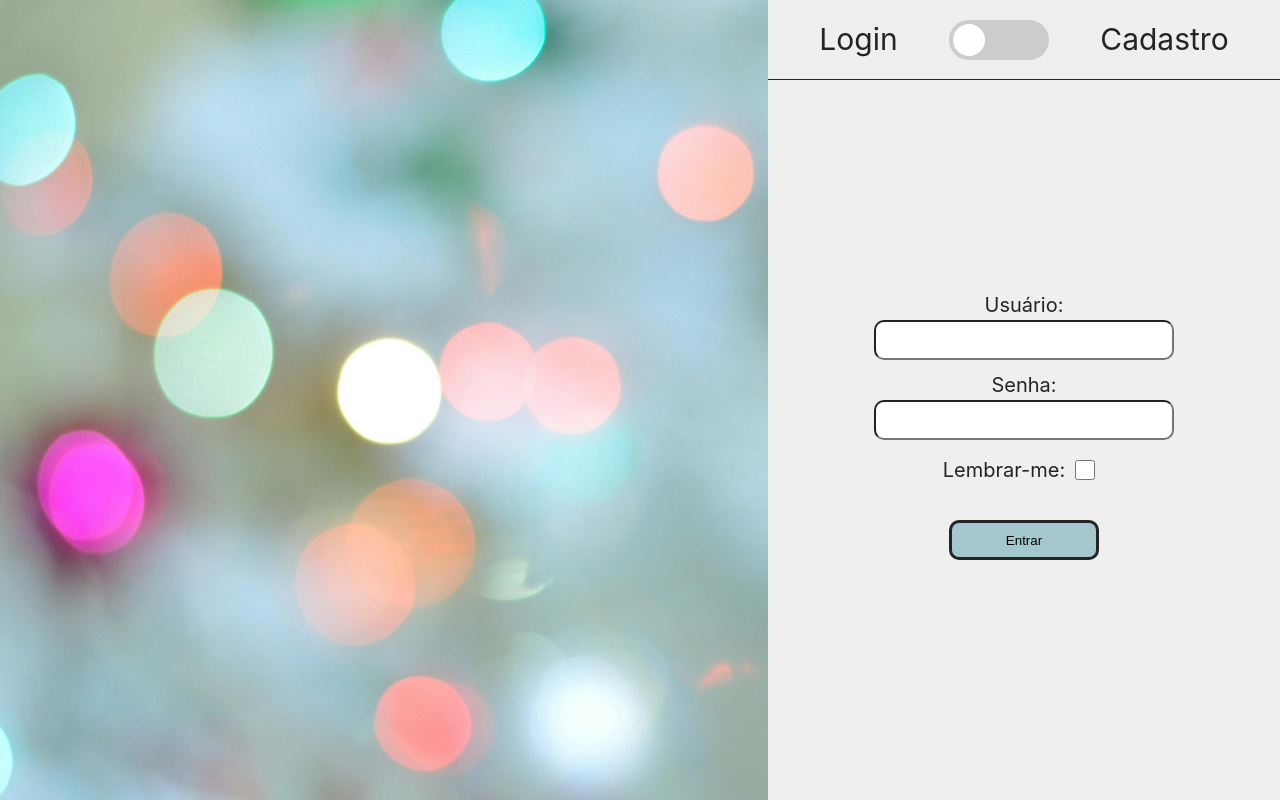
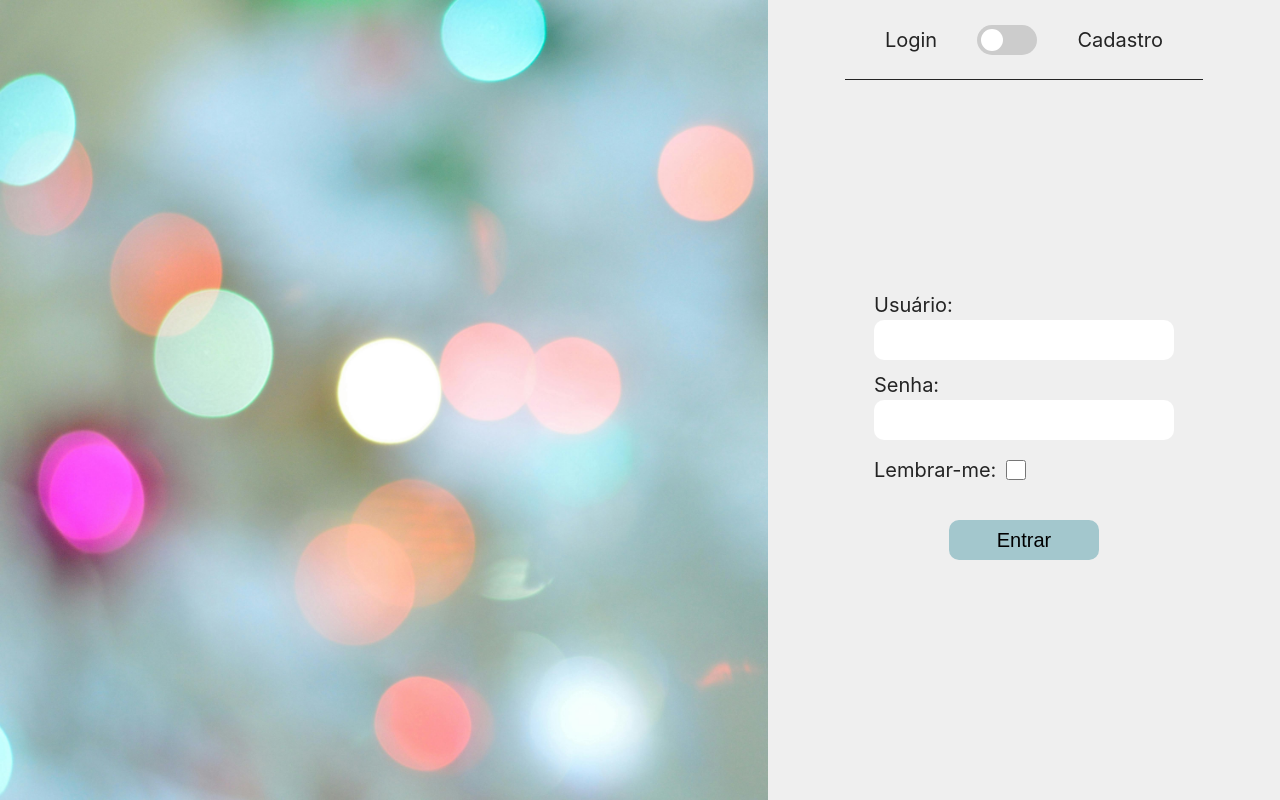
Before and after one commit to ydmartino/PI3SEM, a React (Vite) app in the folder client/: page / in a window 1280 px wide. Built offline with nearby package versions, Linux system fonts and the light colour scheme.

Commit message:
Pag de Login Componentizada. Closes #8

```diff
--- a/client/src/assets/login.css
+++ b/client/src/assets/login.css
@@ -7,6 +7,7 @@ body {
 
 *{
     box-sizing: border-box;
+    font-size: 20px;
 }
 
 h1 {
@@ -32,6 +33,9 @@ h1 {
     margin: 0px;
     background-color: #efefef;
     color: #242424;
+    display: flex;
+    flex-direction: column;
+    align-items: center;
 }
 
 .loginHeader {
@@ -40,15 +44,15 @@ h1 {
     flex-direction: row;
     border-bottom: 1px solid #242424;
     justify-content: space-evenly;
-    font-size: 30px;
     align-items: center;
+    width: 70%;
 }
 
 .switch {
     position: relative;
     display: inline-block;
-    width: 100px;
-    height: 40px;
+    width: 60px;
+    height: 30px;
 }
 
 .switch input {
@@ -72,8 +76,8 @@ h1 {
 .slider:before {
     position: absolute;
     content: "";
-    height: 32px;
-    width: 32px;
+    height: 22px;
+    width: 22px;
     left: 4px;
     bottom: 4px;
     background-color: white;
@@ -82,9 +86,9 @@ h1 {
 }
 
 input:checked + .slider:before {
-    -webkit-transform: translateX(60px);
-    -ms-transform: translateX(60px);
-    transform: translateX(60px);
+    -webkit-transform: translateX(30px);
+    -ms-transform: translateX(30px);
+    transform: translateX(30px);
 }
 
 .slider.round {
@@ -99,14 +103,13 @@ input:checked + .slider:before {
     display: flex;
     justify-content: center;
     align-items: center;
-    font-size: 20px;
+    flex-direction: column;
 }
 
 .loginForm {
     display: flex;
     flex-direction: column;
-    justify-content: center;
-    align-items: center;
+    align-items: start;
 }
 
 input {
@@ -115,6 +118,11 @@ input {
     height: 40px;
     padding: 10px;
     border-radius: 10px;
+    border: none;
+}
+
+label {
+    text-justify: left;
 }
 
 .rememberMe {
@@ -137,7 +145,7 @@ input {
     width: 150px;
     height: 40px;
     border-radius: 10px;
-    border: 3px solid #242424;
+    border: none;
     background-color: #A3C7CD;
     transition: .4s;
 }
--- /dev/null
+++ b/client/src/components/Login/LoginForm.jsx
@@ -0,0 +1,24 @@
+import React from 'react'
+
+function LoginForm({ logging }) {
+    return (
+        <div className='formContainer' style={{display: !logging ? 'none' : ''}}>
+                    <form className="loginForm">
+
+                        <label htmlFor="">Usuário:</label>
+                            <input type="text" />
+
+                        <label htmlFor="">Senha:</label>
+                            <input type="password" />
+
+                        <div className="rememberMe">
+                            <label className='rememberMeTxt'>Lembrar-me:</label>
+                            <input type="checkbox" className='checkBtn' />
+                        </div>
+                    </form>
+                    <button type='submit' className='loginBtn'>Entrar</button>
+                </div>
+    )
+}
+
+export default LoginForm
--- /dev/null
+++ b/client/src/components/Login/LoginHeader.jsx
@@ -0,0 +1,17 @@
+import React from 'react'
+
+function LoginHeader({ toggleForm }) {
+
+    return (
+        <div className="loginHeader">
+                    <p>Login</p>
+                    <label className='switch'>
+                        <input type="checkbox" />
+                        <span className='slider round' onClick={toggleForm}></span>
+                    </label>
+                    <p>Cadastro</p>
+                </div>
+    )
+}
+
+export default LoginHeader
--- /dev/null
+++ b/client/src/components/Login/SignUpForm.jsx
@@ -0,0 +1,24 @@
+import React from 'react'
+
+function SignUpForm({ logging }) {
+
+
+    return (
+        <div className='signupContainer' style={{display: logging ? 'none' : ''}}>
+                    <form className="loginForm">
+
+                        <label htmlFor="">Usuário:</label>
+                            <input type="text" />
+
+                        <label htmlFor="">Senha:</label>
+                            <input type="password" />
+
+                        <label htmlFor="">Confirme sua senha:</label>
+                            <input type="password" />
+                    </form>
+                    <button type='submit' className='loginBtn'>Entrar</button>
+                </div>
+    )
+}
+
+export default SignUpForm
--- a/client/src/routes/Login.jsx
+++ b/client/src/routes/Login.jsx
@@ -1,8 +1,10 @@
 import React, { useState } from 'react'
 import '../assets/login.css'
+import SignUpForm from '../components/Login/SignUpForm'
+import LoginForm from '../components/Login/LoginForm'
+import LoginHeader from '../components/Login/LoginHeader'
 
 function Login() {
-
     const [ logging, setLogging ] = useState(true)
 
     function toggleForm() {
@@ -16,50 +18,9 @@ function Login() {
             </div>
 
             <div className="loginContainer">
-
-                <div className="loginHeader">
-                    <p>Login</p>
-                    <label className='switch'>
-                        <input type="checkbox" />
-                        <span className='slider round' onClick={toggleForm}></span>
-                    </label>
-                    <p>Cadastro</p>
-                </div>
-
-                <div className='formContainer' style={{display: !logging ? 'none' : ''}}>
-                    <form className="loginForm">
-
-                        <label htmlFor="">Usuário:</label>
-                            <input type="text" />
-
-                        <label htmlFor="">Senha:</label>
-                            <input type="password" />
-
-                        <div className="rememberMe">
-                            <label className='rememberMeTxt'>Lembrar-me:</label>
-                            <input type="checkbox" className='checkBtn' />
-                        </div>
-
-                        <button type='submit' className='loginBtn'>Entrar</button>
-                    </form>
-                </div>
-
-
-                <div className='signupContainer' style={{display: logging ? 'none' : ''}}>
-                    <form className="loginForm">
-
-                        <label htmlFor="">Usuário:</label>
-                            <input type="text" />
-
-                        <label htmlFor="">Senha:</label>
-                            <input type="password" />
-
-                        <label htmlFor="">Confirme sua senha:</label>
-                            <input type="password" />
-
-                        <button type='submit' className='loginBtn'>Entrar</button>
-                    </form>
-                </div>
+                <LoginHeader toggleForm={toggleForm} />
+                <LoginForm logging={logging} />
+                <SignUpForm logging={logging} />
             </div>
         </div>
     )
```
